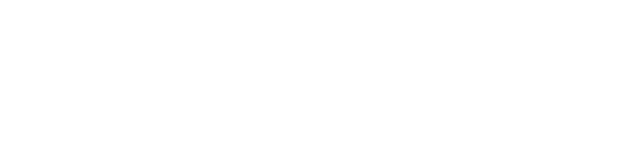
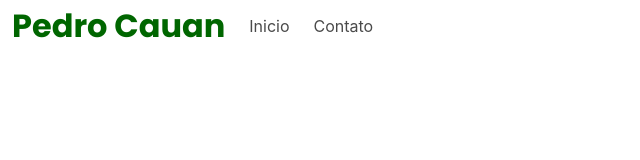
Before and after one commit to pedrocauan/Pagina-de-contato, a plain HTML site: page index.html in a window 1280 px wide. Shown: the whole page, without its empty margins (0-640 px from the left). Drawn offline with nearby package versions, Linux system fonts and the light colour scheme.

Commit message:
Criação do menu

```diff
--- a/assets/_css/styles.css
+++ b/assets/_css/styles.css
@@ -0,0 +1,14 @@
+/* Fonte do titulo*/
+@import url('https://fonts.googleapis.com/css2?family=Poppins:wght@300;700&display=swap');
+/* Fonte do Principal*/
+@import url('https://fonts.googleapis.com/css2?family=Open+Sans:wght@300;500;700&family=Poppins:wght@300;700&display=swap');
+
+html {
+    font-family: 'Open Sans', sans-serif;;
+}
+
+
+.titulo {
+    font-family: 'Poppins', sans-serif;
+    color: hsl(120,100%,20%);
+}
--- a/index.html
+++ b/index.html
@@ -1,5 +1,6 @@
 <!DOCTYPE html>
 <html lang="en">
+
 <head>
     <meta charset="UTF-8">
     <meta http-equiv="X-UA-Compatible" content="IE=edge">
@@ -11,10 +12,40 @@
     <link rel="stylesheet" href="assets/_css/styles.css">
 
 </head>
+
 <body>
+    <!--Logo, Menu, barra de navegação-->
     <header>
+        <!--nav bar do bulma-->
+        <nav class="navbar" aria-label="main navigation">
+            <div class="navbar-brand">
+                <a class="navbar-item" href="https://bulma.io">
+                    <h1 class="title titulo">Pedro Cauan</h1>
+                </a>
 
+                <a role="button" class="navbar-burger" aria-label="menu" aria-expanded="false"
+                    data-target="navbarBasicExample">
+                    <span aria-hidden="true"></span>
+                    <span aria-hidden="true"></span>
+                    <span aria-hidden="true"></span>
+                </a>
+            </div>
+
+            <div id="navbarBasicExample menu-content" class="navbar-menu">
+                <div class="navbar-start">
+                    <a class="navbar-item">
+                        Inicio
+                    </a>
+
+                    <a class="navbar-item">
+                        Contato
+                    </a>
+
+                </div>
+            </div>
+        </nav>
     </header>
 
 </body>
+
 </html>
```
Also changed, not shown: 1 other file.
